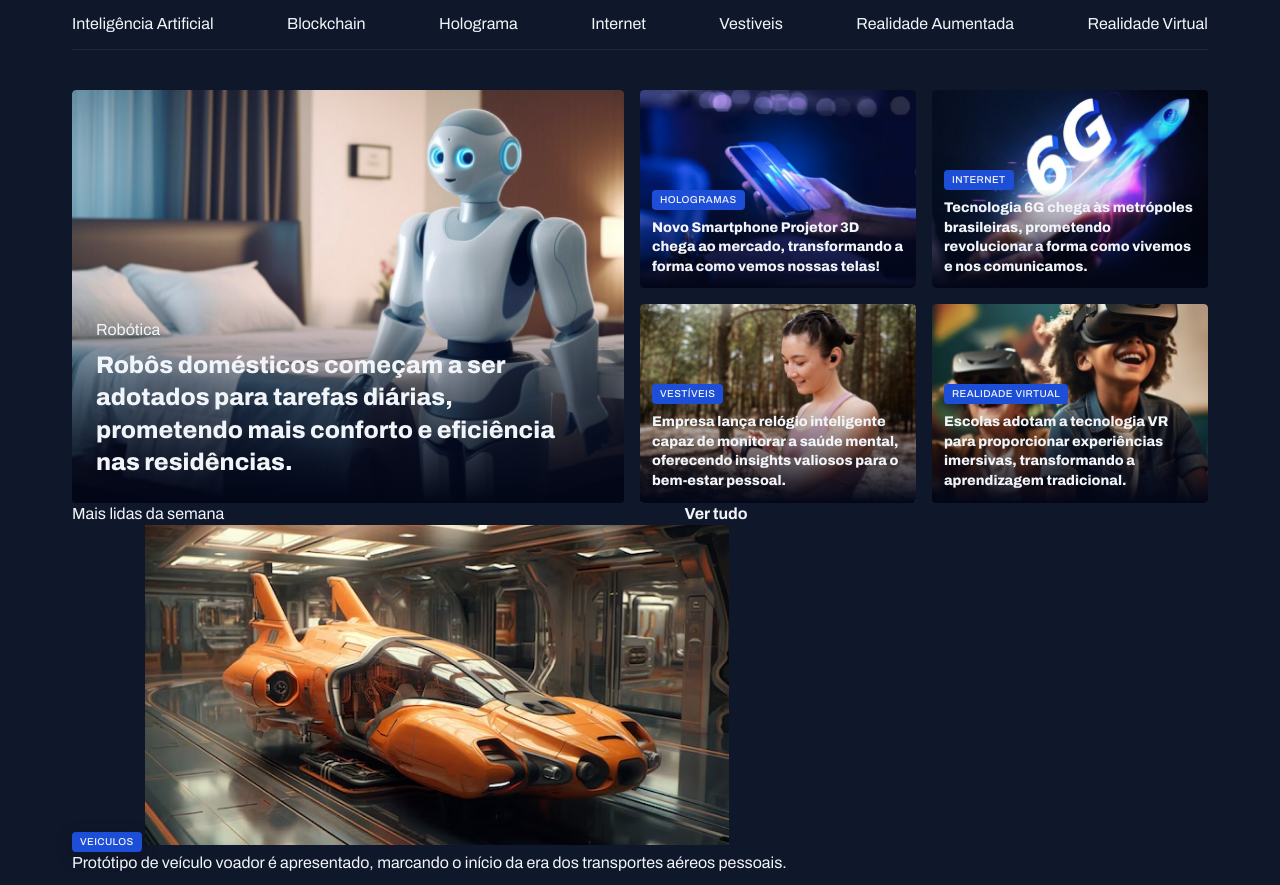
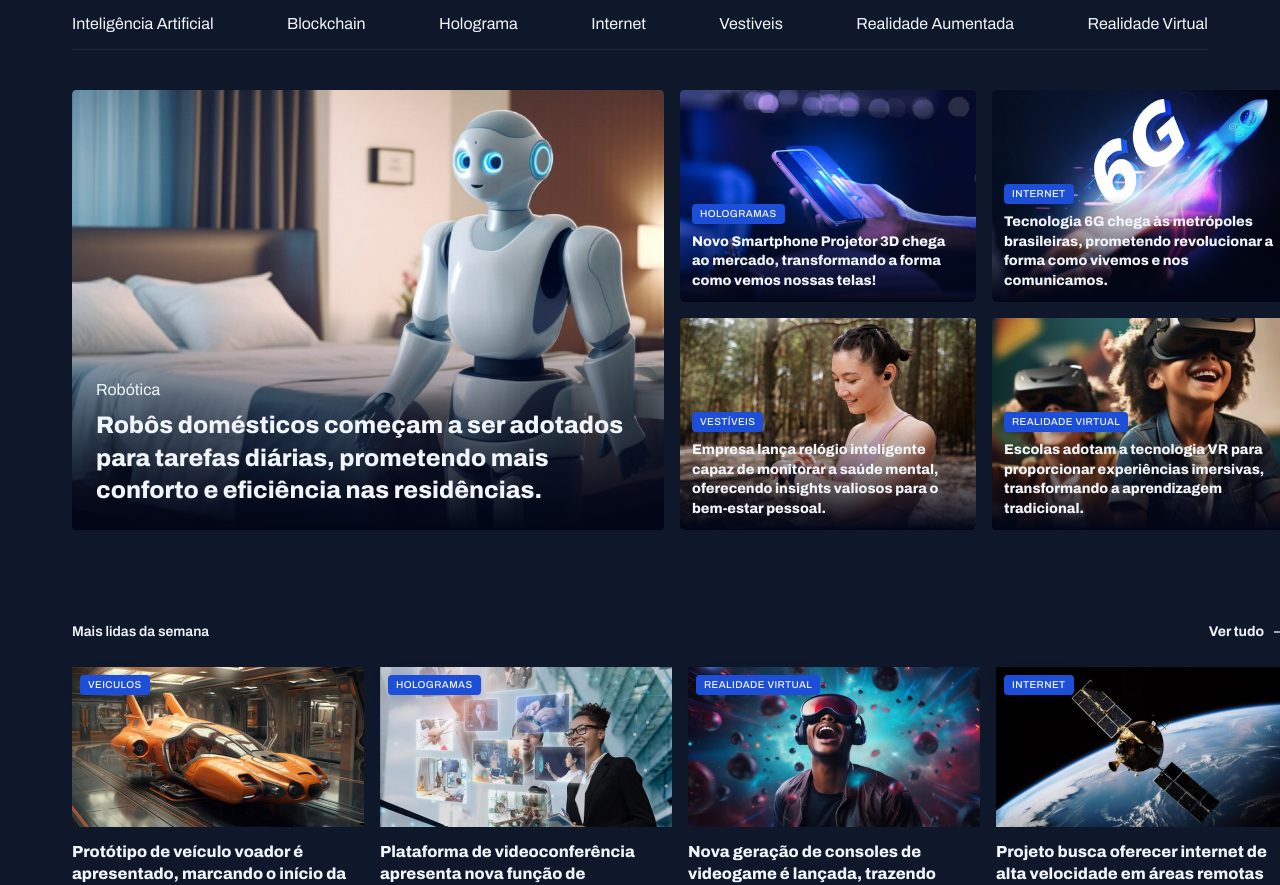
Before and after one commit to marianaprodrigues/Portal-de-Noticias, a plain HTML site: page index.html in a window 1280 px wide. Shown: the part 74-959 px from the top of the page. Drawn offline with Linux system fonts and the light colour scheme.

Commit message:
aplicando estilos nas seções mais lidas da semana

```diff
--- a/styles/global.css
+++ b/styles/global.css
@@ -53,6 +53,7 @@ img{
 
 main{
     margin-top: 40px;
+    gap: 80px;
 }
 
 .content-tag {
--- a/styles/section.css
+++ b/styles/section.css
@@ -1,3 +1,25 @@
+section header{
+   border-top: 1px solid var(--strong-color);
+   padding-block: 12px 24px;
+   font: var(--text-span);
+
+   a{
+      justify-self: end;
+      align-items: center;
+      gap: 8px;
+
+      span {
+         background-image: url(../Assets/Icons/ArrowRight.svg);
+         width: 16px;
+         height: 16px;
+      }
+
+      &:hover span{
+         background-image: url(../Assets/Icons/ArrowRightHover.svg);
+      }
+   }
+}
+
 #featured {
    img{
     height: 100%;
@@ -38,3 +60,28 @@
       }
    }
 }
+
+#weekly {
+
+   &>div{
+      grid-template-columns: repeat(4, 292px);
+   }
+   img{
+      height: 160px;
+   }
+
+   figure{
+      position: relative;
+
+      .content-tag{
+         position: absolute;
+         top: 8px;
+         left: 8px;
+      }
+
+      p{
+         margin-top: 8px;
+         font-weight: 800;
+      }
+   }
+}
```
